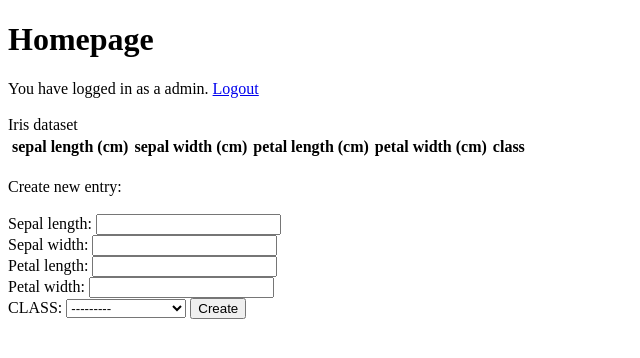
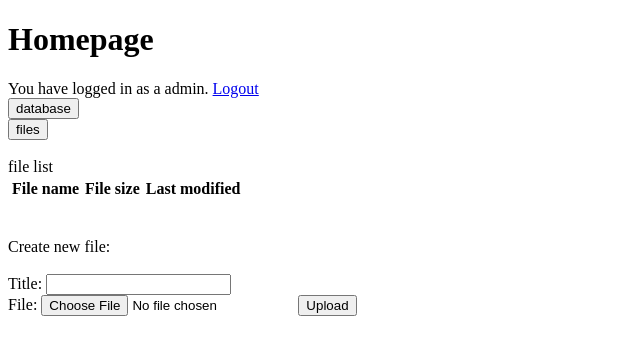
Before and after one commit to eddieyu1998/MediConCen_codetest, a Django app: page /homepage in a window 1280 px wide. Shown: the top 358 px of the page, without its empty margins (0-640 px from the left). Run offline with Django 3.2, Linux system fonts and the light colour scheme; the visitor is signed in with stand-in values (Sample User, id 1); data that the repository does not hold is empty.

Commit message:
Allow upload and download of files

```diff
--- a/config/settings.py
+++ b/config/settings.py
@@ -119,6 +119,8 @@ USE_TZ = True
 # https://docs.djangoproject.com/en/2.2/howto/static-files/
 
 STATIC_URL = '/static/'
+MEDIA_URL = '/media/'
+MEDIA_ROOT = os.path.join(BASE_DIR, 'media/')
 
-LOGIN_REDIRECT_URL = '/homepage'
+LOGIN_REDIRECT_URL = 'homepage'
 LOGOUT_REDIRECT_URL = '/'
--- a/content/forms.py
+++ b/content/forms.py
@@ -1,7 +1,22 @@
-from django.forms import ModelForm
-from content.models import Iris
+from django import forms
+from content.models import Iris, UserFile
 
-class IrisForm(ModelForm):
+class IrisForm(forms.ModelForm):
 	class Meta:
 		model = Iris
 		fields = ['sepal_length', 'sepal_width', 'petal_length', 'petal_width', 'CLASS']
+
+class UploadFileForm(forms.Form):
+	title = forms.CharField(max_length=100)
+	file = forms.FileField()
+
+class UserFileForm(forms.Form):
+	class Meta:
+		model = UserFile
+		fields = ['filename', 'upload']
+	"""
+	title = forms.CharField(max_length=100)
+	file = forms.FileField()
+	def __init__(self,*args,**kwargs):
+        self.site_id = kwargs.pop('site_id')
+        super(StylesForm,self).__init__(*args,**kwargs)"""
--- a/content/models.py
+++ b/content/models.py
@@ -1,4 +1,6 @@
 from django.db import models
+from django.contrib.auth.models import User
+from datetime import datetime
 
 #Manager for creating instance of Iris
 class IrisManager(models.Manager):
@@ -21,3 +23,16 @@ class Iris(models.Model):
 	)
 	CLASS = models.CharField(max_length=11, choices=CLASS_CHOICES)
 	objects = IrisManager()
+
+class UserFileManager(models.Manager):
+	def create_file(self, fn, fs, lm, o, u):
+		f = self.create(filename=fn, filesize=fs, last_modified=lm, owner=o, upload=u)
+		return f
+
+class UserFile(models.Model):
+	filename = models.CharField(max_length=100)
+	filesize = models.IntegerField()
+	last_modified = models.DateTimeField(default=datetime.now())
+	owner = models.ForeignKey(User, on_delete=models.CASCADE)
+	upload = models.FileField(upload_to='userfile')
+	objects = UserFileManager()
--- a/content/templates/base.html
+++ b/content/templates/base.html
@@ -3,6 +3,11 @@
 	<head>
 		<meta charset="utf-8">
 		<title>{% block title %}MediConCen Code Test WebPage{% endblock %}</title>
+		{% if message %}
+		<script>
+    		alert('{{ message }}');
+		</script>
+		{% endif %}
 	</head>
 	<body>
 		<main>
--- a/content/templates/homepage.html
+++ b/content/templates/homepage.html
@@ -1,12 +1,59 @@
 {% extends 'base.html' %}
 {% block content %}
+
 <h1>Homepage</h1>
 <span>You have logged in as a {{ role }}.</span> <a href="{% url 'logout' %}">Logout</a>
+
+<form action="{% url 'homepage' %}" method="post">
+{% csrf_token %}
+	<input type="hidden" name="cat" value="database">
+	<input type="submit" value="database">
+</form>
+<form action="{% url 'homepage' %}" method="post">
+{% csrf_token %}
+	<input type="hidden" name="cat" value="files">
+	<input type="submit" value="files">
+</form>
+<br>
+
+{% if cat == "files" %}
+<!-- showing files-->
+{{ table }}
+
+<table cellpadding="2">
+	<tr><th>File name</th><th>File size</th><th>Last modified</th></tr>
+	{% for item in entries %}
+		<tr>
+			<td>{{ item.filename }}</td>
+			<td>{{ item.filesize }}</td>
+			<td>{{ item.last_modified }}</td>
+			<td>
+				<form action="{% url 'download_file' %}" method="post">
+				{% csrf_token %}
+					<input type="hidden" name="file_id" value="{{ item.id }}">
+					<input type="submit" value="Download">
+				</form>
+			</td>
+		</tr>
+	{% endfor %}
+</table>
+
 <br><br>
+Create new file:
+<form enctype="multipart/form-data" action="{% url 'upload_file' %}" method="post">
+{% csrf_token %}
+	{% for field in form %}
+		<br>{{ field.label_tag }} {{ field }}
+	{% endfor %}
+	<input type="submit" value="Upload">
+</form>
+
+{% else %}
+<!-- showing example database-->
 {{ table }}
 <table cellpadding="2">
 	<tr><th>sepal length (cm)</th><th>sepal width (cm)</th><th>petal length (cm)</th><th>petal width (cm)</th><th>class</th></tr>
-	{% for item in iris_list %}
+	{% for item in entries %}
 	<tr>
 	<form action="{% url 'update'%}" method="post">
 		{% csrf_token %}
@@ -30,6 +77,7 @@
 	</tr>
 	{% endfor %}
 </table>
+
 <br>
 Create new entry:
 <form action="{% url 'create' %}" method="post">
@@ -39,4 +87,7 @@ Create new entry:
 	{% endfor %}
 	<input type="submit" value="Create">
 </form>
+
+{% endif %}
+
 {% endblock %}
--- a/content/urls.py
+++ b/content/urls.py
@@ -9,4 +9,6 @@ urlpatterns = [
 	path('create', views.create, name='create'),
 	path('delete', views.delete, name='delete'),
 	path('update', views.update, name='update'),
+	path('upload_file', views.upload_file, name='upload_file'),
+	path('download_file', views.download_file, name='download_file')
 ]
--- a/content/views.py
+++ b/content/views.py
@@ -4,7 +4,12 @@ from django.urls import reverse
 from django.contrib.auth.forms import UserCreationForm
 from django.contrib.auth.models import User
 from content.models import *
-from content.forms import IrisForm
+from content.forms import IrisForm, UploadFileForm, UserFileForm
+from django.conf import settings
+import django.core.files.uploadedfile
+from datetime import datetime
+from django.contrib import messages
+import os.path
 
 #redirect to the login page
 def login(request):
@@ -27,16 +32,23 @@ def register(request):
 		template_name = "registration/registration.html"
 		return render(request, template_name, {'form': form, 'errors': errors})
 
-def homepage(request):
+def homepage(request, message=""):
 	if request.user.is_superuser:
 		role = "admin"
 	else:
 		role = "normal user"
-	table = "Iris dataset"
-	iris_list = Iris.objects.all()
-	form = IrisForm()
+	cat = 'files'
+	table = "file list"
+	form = UploadFileForm()
+	entries = UserFile.objects.filter(owner=request.user)
+	if 'cat' in request.POST:
+		if request.POST['cat'] == "database":
+			cat = "database"
+			table = "Iris dataset"
+			form = IrisForm()
+			entries = Iris.objects.all()
 	template_name = "homepage.html"
-	return render(request, template_name, {'role': role, 'table': table, 'iris_list': iris_list, 'form': form})
+	return render(request, template_name, {'role': role, 'cat':cat, 'table': table, 'entries': entries, 'form': form})
 
 #handle the create request
 def create(request):
@@ -66,3 +78,36 @@ def update(request):
 	c = data.get('CLASS')
 	Iris.objects.filter(id=iris_id).update(sepal_length=sl, sepal_width=sw, petal_length=pl, petal_width=pw)
 	return HttpResponseRedirect(reverse('homepage'))
+
+def upload_file(request):
+	if request.method == "POST":
+		print("[debug] RECEIVED FORM", request.POST)
+		form = UploadFileForm(request.POST, request.FILES)
+		if form.is_valid():
+			print("[debug] FORM VALID, file:", request.POST['title'])
+			file = request.FILES['file']
+			filename = request.POST['title']
+			#handle_uploaded_file(filename, request.FILES['file'])
+			f = UserFile.objects.create_file(filename, file.size, datetime.now(), request.user, request.FILES['file'])
+			f.save()
+			print(f)
+			return HttpResponseRedirect(reverse('homepage'))
+	return homepage(request)
+
+def download_file(request):
+	file_id = request.POST['file_id']
+	file = UserFile.objects.get(id=file_id)
+	if request.user != file.owner:
+		return homepage(request, "You don't have access to the file!")
+	else:
+		path = os.path.join(settings.MEDIA_ROOT, 'userfile/'+file.filename)
+		with open(path, 'rb') as f:
+			response = HttpResponse(f.read(), content_type="multipart/form-data")
+			response['Content-Disposition'] = 'attachment; filename="'+file.filename+'"'
+			return response
+"""
+def handle_uploaded_file(name, f):
+	with open(os.path.join(settings.MEDIA_ROOT+name), 'wb+') as destination:
+		print("[debug] WRITE FILE TO:", settings.MEDIA_ROOT+'userfile/'+name)
+		for chunk in f.chunks():
+			destination.write(chunk)"""
```
Also changed, not shown: 1 other file.
